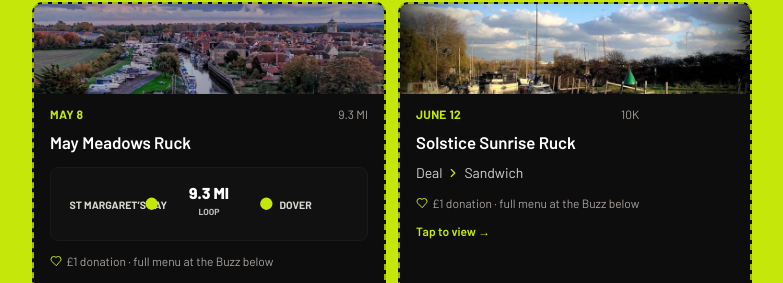
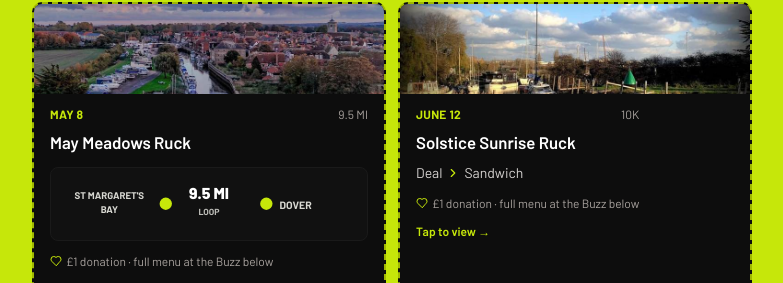
Before and after one commit to karenjgroom-a11y/ruck-500, a React (Vite) app: page / in a window 1280 px wide. Shown: the part 2474-2757 px from the top of the page, without its empty margins (248-1031 px from the left). Built offline with nearby package versions, Linux system fonts and the light colour scheme.

Commit message:
V1.13.1 – Fix May route display and mileage

```diff
--- a/src/App.jsx
+++ b/src/App.jsx
@@ -46,7 +46,7 @@ const EVENTS = [
   { month: 1, day: 13, name: "Frosty Flask Ruck",       from: "Sandwich", to: "Deal", scene: "pier", drink: "cocoa", photo: EVENT_PHOTO_2, distanceMiles: 12.5, loop: true, integrated: true, eventId: "feb2027" },
   { month: 2, day: 13, name: "Spring Awakening Ruck",   from: "Cliffsend", to: "Ramsgate", scene: "bay", drink: "coffee", photo: "/spring-awakening-event.jpg", distanceMiles: 7.5, loop: true, integrated: true, eventId: "mar2027" },
   { month: 3, day: 10, name: "Blossom Buzz Ruck",       from: "Sandwich", to: "Prince's", scene: "bay", drink: "coffee", photo: "/april-buzz-event.jpg", distanceMiles: 7.5, loop: true, integrated: true, eventId: "apr2027" },
-  { month: 4, day: 8,  name: "May Meadows Ruck",        from: "St Margaret’s Bay", to: "Dover", scene: "bay", drink: "coffee", photo: EVENT_PHOTO_6, distanceMiles: 9.3, loop: true, integrated: true, eventId: "may2027" },
+  { month: 4, day: 8,  name: "May Meadows Ruck",        from: "St Margaret’s Bay", to: "Dover", scene: "bay", drink: "coffee", photo: EVENT_PHOTO_6, distanceMiles: 9.5, loop: true, integrated: true, eventId: "may2027" },
   { month: 5, day: 12, name: "Solstice Sunrise Ruck",   from: "Deal",     to: "Sandwich", scene: "pier", drink: "coffee", photo: EVENT_PHOTO_7 },
   { month: 6, day: 10, name: "Midsummer Buzz Ruck",     from: "Sandwich", to: "Deal",     scene: "bay",  drink: "coffee", photo: EVENT_PHOTO_6 },
   { month: 7, day: 14, name: "Dog Days Ruck",           from: "Deal",     to: "Sandwich", scene: "pier", drink: "coffee", photo: EVENT_PHOTO_7 },
@@ -1312,8 +1312,15 @@ export default function RuckChallenge() {
                     aria-label={`${e.from} to ${e.to}, ${e.distanceMiles} mile loop`}
                   >
                     <svg viewBox="0 0 340 72" width="100%" role="img" aria-label={`${e.from} to ${e.to}, ${e.distanceMiles} mile loop`} style={{ display: "block", maxWidth: "100%" }}>
-                      <text x="12" y="42" fill="#D8D8D2" fontSize="12" fontWeight="700">{e.from.toUpperCase()}</text>
-                      <circle cx="105" cy="36" r="7" fill={LIME} />
+                      {e.eventId === "may2027" ? (
+                        <text x="57" y="31" fill="#D8D8D2" fontSize="11" fontWeight="700" textAnchor="middle">
+                          <tspan x="57" dy="0">ST MARGARET'S</tspan>
+                          <tspan x="57" dy="15">BAY</tspan>
+                        </text>
+                      ) : (
+                        <text x="12" y="42" fill="#D8D8D2" fontSize="12" fontWeight="700">{e.from.toUpperCase()}</text>
+                      )}
+                      <circle cx={e.eventId === "may2027" ? "121" : "105"} cy="36" r="7" fill={LIME} />
                       <text x="170" y="31" fill="white" fontSize="18" fontWeight="800" textAnchor="middle">{e.distanceMiles} MI</text>
                       <text x="170" y="49" fill="#BDBDB8" fontSize="10" fontWeight="700" textAnchor="middle">LOOP</text>
                       <circle cx="235" cy="36" r="7" fill={LIME} />
```
